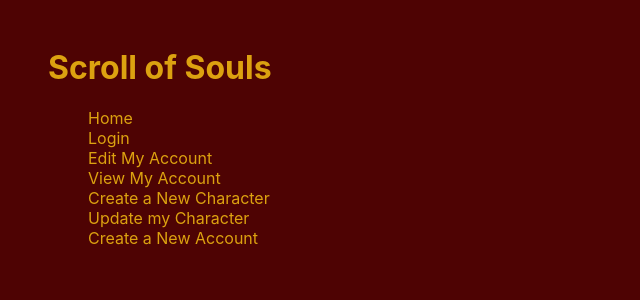
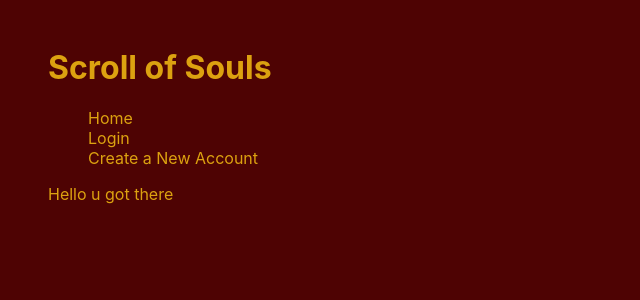
Before and after one commit to Scaramouche9/sots-capstone-project, a React (Create React App) app in the folder char-creator-client/: page /characters/1 in a window 1280 px wide. Shown: the top 300 px of the page, without its empty margins (0-640 px from the left). Built offline with nearby package versions, Linux system fonts and the light colour scheme.

Commit message:
changed some navigation components to only show when logged in, also commented some out that I think are stretch goals for now; finally moved around some router components to try to get ViewCharacterPage working correctly, still in progress

```diff
--- a/char-creator-client/src/App.js
+++ b/char-creator-client/src/App.js
@@ -124,34 +124,14 @@ export default function App() {
 					<Header />
 					<Navigation />
 					<Switch>
-						<Route exact path="/">
-							<LandingPage></LandingPage>
-						</Route>
-						<Route path="/home">
-							<HomePage></HomePage>
-						</Route>
-						<Route path="/login">
-							<LoginPage></LoginPage>
+
+            <Route path="/characters/:id">
+							<ViewCharacterPage characterIdToView={characterIdToView} setCharacterIdToView={setCharacterIdToView}
+              userCharacters={userCharacters} setUserCharacters={setUserCharacters}/>
+              <div>Hello u got there</div>
 						</Route>
 
-            <Route exact path="/characters/:id">
-							<ViewCharacterPage characterIdToView={characterIdToView} setCharacterIdToView={setCharacterIdToView}
-              userCharacters={userCharacters} setUserCharacters={setUserCharacters}/>
-						</Route>
-
-						{/* <Route path="/account-edit">
-							<AccountEditPage></AccountEditPage>
-						</Route>
-						<Route path="/account-view">
-							<AccountViewPage></AccountViewPage>
-						</Route>
-						<Route path="/create-character">
-							<CreateCharacter></CreateCharacter>
-						</Route>
-						<Route path="/update-character">
-							<CreateCharacter></CreateCharacter>
-						</Route> */}
-						<Route path="/characters">
+            <Route path="/characters">
               <UserCharactersPage user={user} userCharacters={userCharacters} setUserCharacters={setUserCharacters}/>
 						</Route>
 
@@ -189,6 +169,34 @@ export default function App() {
               />
             </Route>
 
+            <Route path="/home">
+							<HomePage></HomePage>
+						</Route>
+
+            <Route path="/login">
+							<LoginPage></LoginPage>
+						</Route>
+
+						<Route exact path="/">
+							<LandingPage></LandingPage>
+						</Route>
+
+
+
+
+						{/* <Route path="/account-edit">
+							<AccountEditPage></AccountEditPage>
+						</Route>
+						<Route path="/account-view">
+							<AccountViewPage></AccountViewPage>
+						</Route>
+						<Route path="/create-character">
+							<CreateCharacter></CreateCharacter>
+						</Route>
+						<Route path="/update-character">
+							<CreateCharacter></CreateCharacter>
+						</Route> */}
+
           </Switch>
         </BrowserRouter>
       </AuthContext.Provider>
--- a/char-creator-client/src/Components/Navigation.js
+++ b/char-creator-client/src/Components/Navigation.js
@@ -33,24 +33,31 @@ export default function Navigation() {
                     </div>
                 </li>
                 <li><Link to="/characters">Characters List</Link></li>
+				<li>
+					<Link to="/create-character">Create a New Character</Link>
+				</li>
                 </>
 
             )}
+				{/* I think account editing/viewing are stretch goals for now */}
+				{/*
 				<li>
 					<Link to="/account-edit">Edit My Account</Link>
 				</li>
-				<li>
+				*/}
+				{/*<li>
 					<Link to="/account-view">View My Account</Link>
-				</li>
-				<li>
-					<Link to="/create-character">Create a New Character</Link>
-				</li>
-				<li>
+				</li>*/}
+
+
+				{/* Viewing and editing/updating specific characters will be done through links in the character list page*/}
+				{/*<li>
 					<Link to="/update-character">Update my Character</Link>
 				</li>
-				<li>
-					<Link to="/create-account">Create a New Account</Link>
-				</li>
+				*/}
+
+				{!auth.user && (<li><Link to="/create-account">Create a New Account</Link></li>)}
+
 			</ul>
 		</nav>
 	);
--- a/char-creator-client/src/Components/Pages/ViewCharacterPage.js
+++ b/char-creator-client/src/Components/Pages/ViewCharacterPage.js
@@ -12,7 +12,8 @@ export default function ViewCharacterPage(props) {
 
             const characterToView = props.userCharacters.find((character) => {return character.characterId.toString() === params.id.toString()});
 
-			displaySelectedCharacter(characterToView);
+			//displaySelectedCharacter(characterToView);
+
             props.setCharacterIdToView(params.id);
 
 
@@ -20,21 +21,20 @@ export default function ViewCharacterPage(props) {
 
     }
 
+	const displaySelectedCharacter = (character) => {
+
+		console.log(character);
+		console.log(params.id)
+
+		return (
+
+			<h1> Name: </h1>
+
+		)
+
+	}
+
 	useEffect(checkParams,[]);
 
 
-	const displaySelectedCharacter = (character) => {
-
-		return (
-			<>
-			<div>Name</div>
-			</>
-		)
-
-
-
-
-	}
-
-
 }
```
